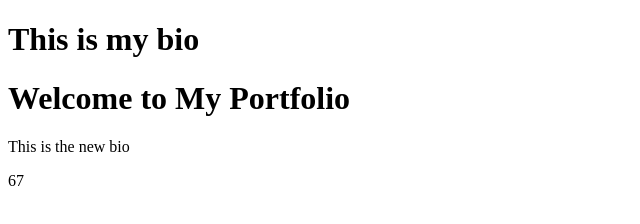
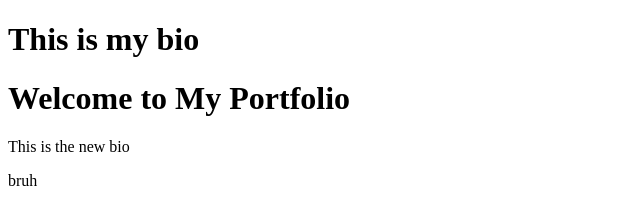
Before and after one commit to Samman67/Portfolio-site, a plain HTML site: page index.html in a window 1280 px wide. Shown: the full height of the page, 0-640 px from the left. Drawn offline with Linux system fonts and the light colour scheme.

Commit message:
feat:bruh msg

```diff
--- a/index.html
+++ b/index.html
@@ -7,6 +7,6 @@
     <h1>This is my bio</h1>
     <h1>Welcome to My Portfolio</h1>
     <p>This is the new bio</p>
-    <footer>67</footer>
+    <footer>bruh</footer>
   </body>
 </html>
```
